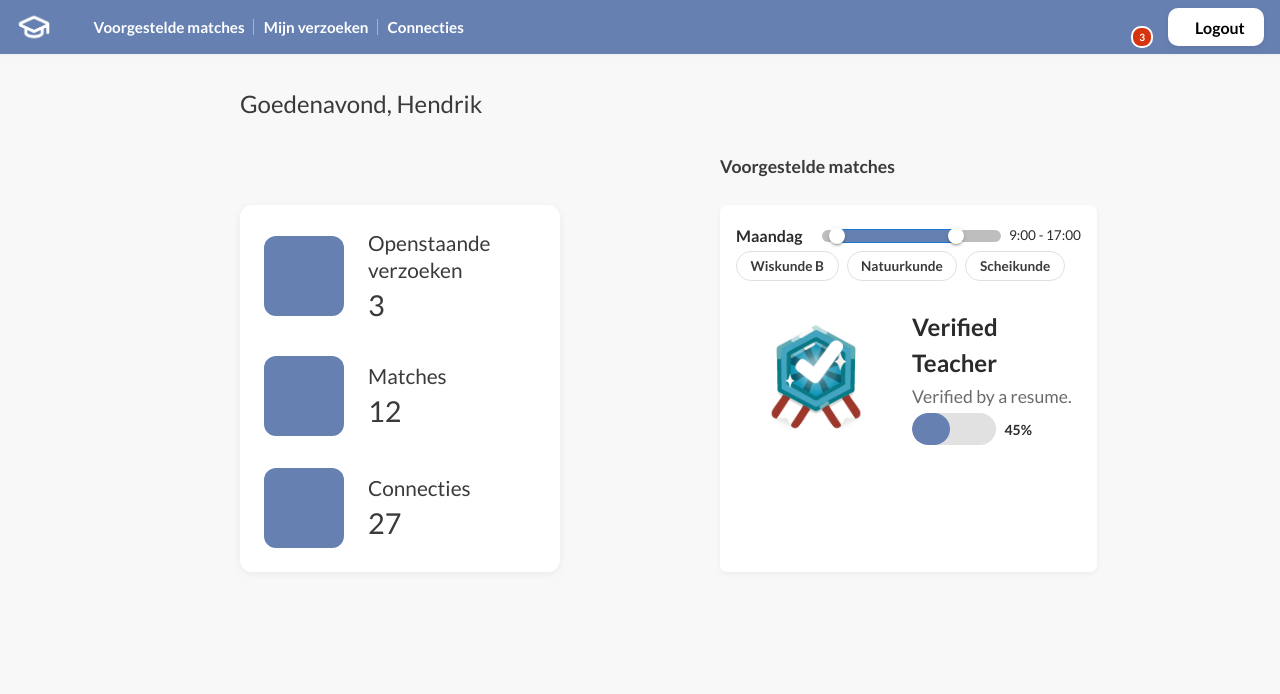
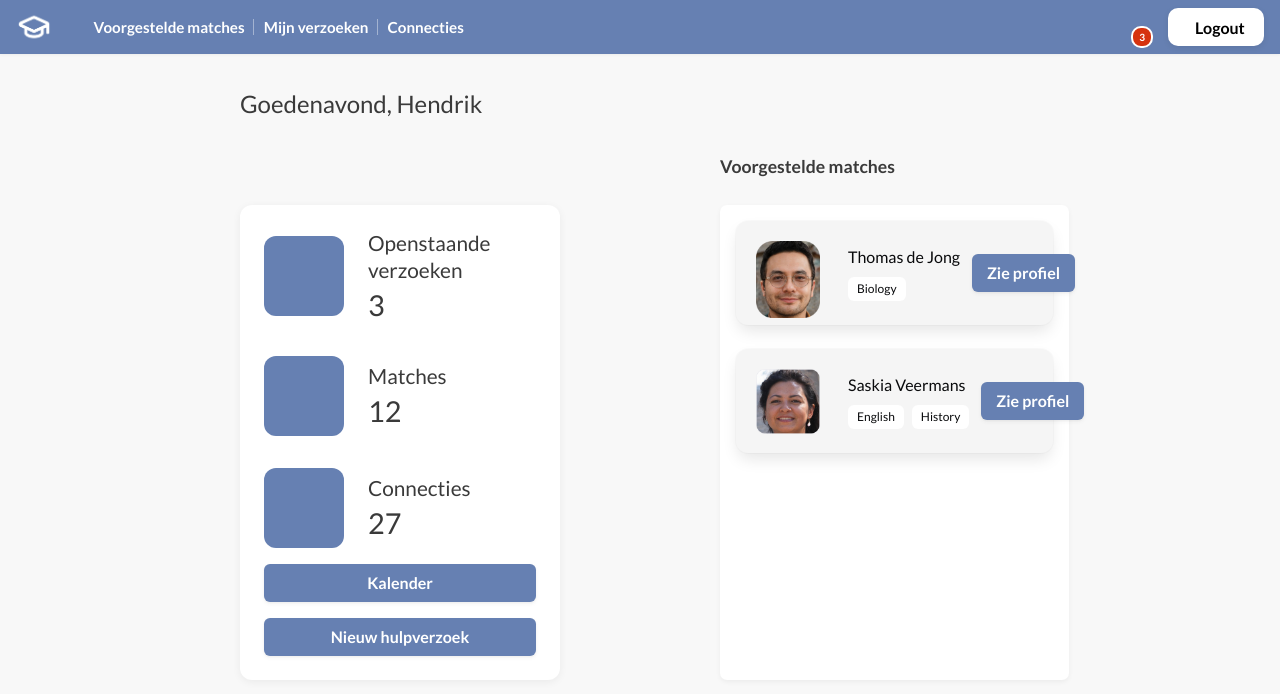
Before and after one commit to al3ksandrs/wailsalutem-digital-learning, a React app in the folder client/: page /student in a window 1280 px wide. Shown: the top 694 px of the page. Built offline with nearby package versions, Linux system fonts and the light colour scheme; some icons are missing; the HTML template or start-up script is replaced by a standard one.

Commit message:
feat: add student main page

```diff
--- /dev/null
+++ b/client/src/components/MatchCard.tsx
@@ -0,0 +1,44 @@
+import WSButton from "./WSButton";
+
+interface MatchCardProps {
+    name: string;
+    image: string;
+    subjects: string[];
+}
+
+const MatchCard: React.FC<MatchCardProps> = ({
+    name,
+    image,
+    subjects,
+}) => {
+    return (
+        <div className="box" style={{ background: "#f5f5f5" }}>
+            <div className="level is-mobile">
+                <div className="level-left">
+                    <figure className="image is-64x64 mr-4">
+                        <img src={image} alt={name} />
+                    </figure>
+
+                    <div>
+                        <p className="has-text-black">{name}</p>
+
+                        <div className="tags mt-2">
+                            {subjects.map((subject) => (
+                                <span key={subject} className="tag has-text-black has-background-white">
+                                    {subject}
+                                </span>
+                            ))}
+                        </div>
+                    </div>
+                </div>
+
+                <WSButton
+                    label="Zie profiel"
+                    size="normal"
+                />
+            </div>
+        </div>
+    );
+};
+
+export default MatchCard;
--- a/client/src/pages/StudentMainPage.tsx
+++ b/client/src/pages/StudentMainPage.tsx
@@ -2,17 +2,37 @@ import React, { useState } from 'react';
 import Header from '../components/Header';
 import ScreenLayout from '../components/ScreenLayout';
 import MainInfoPanel from '../components/MainInfoPanel';
-import AvailabilitySlider from '../components/AvailabilitySlider';
 import Modal from '../components/Modal';
 import '../css/student-main.css';
-import SubjectTags from '../components/SubjectTags';
-import Achievement from '../components/Achievement';
-import BlueCheck from '../assets/badges/blue-check.png';
+import WSButton from '../components/WSButton';
+import MatchCard from '../components/MatchCard';
+
+// Mock Data
+import Thomas from '../assets/images/thomas.png';
+import Saskia from '../assets/images/saskia.png';
 
 const StudentMainPage: React.FC = () => {
     const [isModalOpen, setIsModalOpen] = useState(false);
 
-    const Subjects = ['Wiskunde B', 'Natuurkunde', 'Scheikunde', 'Biologie', 'Informatica', 'Engels'];
+    interface Match {
+        name: string;
+        image: string;
+        subjects: string[];
+    }
+
+    const matches: Match[] = [
+        {
+            name: "Thomas de Jong",
+            image: Thomas,
+            subjects: ["Biology"],
+        },
+        {
+            name: "Saskia Veermans",
+            image: Saskia,
+            subjects: ["English", "History"],
+        },
+    ];
+
 
     return (
         <>
@@ -27,33 +47,29 @@ const StudentMainPage: React.FC = () => {
                     <div className="student-left-panel">
                         <div className="panel-box">
                             <MainInfoPanel pending={3} matches={12} connections={27} />
+
+                            <WSButton
+                                label="Kalender"
+                                type="submit"
+                                fullWidth={true}
+                                size="normal"
+                            />
+
+                            <WSButton
+                                label="Nieuw hulpverzoek"
+                                type="submit"
+                                fullWidth={true}
+                                size="normal"
+                            />
                         </div>
                     </div>
                 }
                 rightContent={
                     <div className="student-page-placeholder">
-                        <div>
-                            <AvailabilitySlider
-                                day="Maandag"
-                                value={[9, 17]}
-                                onChange={(val) => console.log('Maandag availability:', val)}
-                            />
-                        </div>
-
-                        <SubjectTags
-                            items={Subjects}
-                            maxItems={3}
-                            direction="horizontal"
-                            showDropdown={true}
-                        />
-
-                        <div>
-                            <Achievement
-                                title="Verified Teacher"
-                                description="Verified by a resume."
-                                badgeSrc={BlueCheck}
-                                progress={45}
-                            />
+                        <div className="container" style={{ maxWidth: 700 }}>
+                            {matches.map((match) => (
+                                <MatchCard key={match.name} {...match} />
+                            ))}
                         </div>
                     </div>
                 }
```
Also changed, not shown: client/src/assets/images/saskia.png (added), client/src/assets/images/thomas.png (added).
